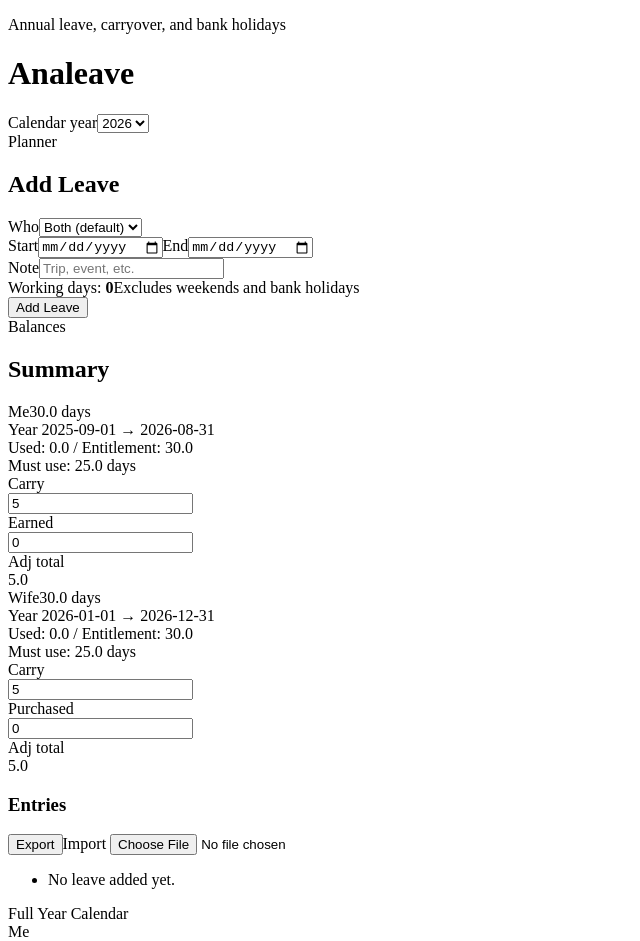
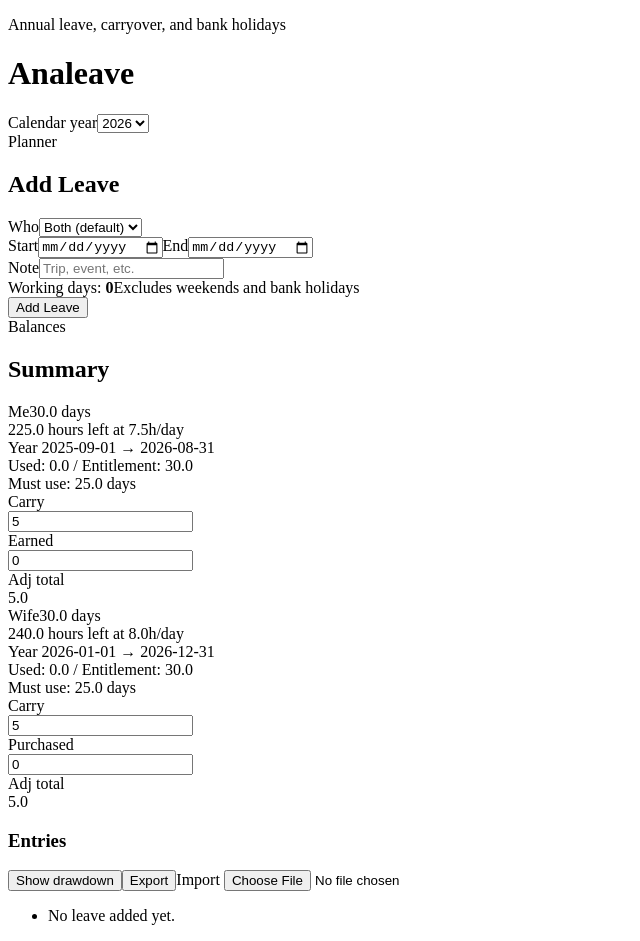
Before and after one commit to ajs117/analeave, a React (Vite) app: page / in a window 1280 px wide. Shown: the top 941 px of the page, without its empty margins (0-640 px from the left). Built offline with nearby package versions, Linux system fonts and the light colour scheme; the HTML template or start-up script is replaced by a standard one.

Commit message:
Add leave drawdown hours view

```diff
--- a/src/components/Summary.jsx
+++ b/src/components/Summary.jsx
@@ -1,8 +1,10 @@
-import React from 'react'
-import { computeBalances, formatDate, getAdjustmentRecord, upsertAdjustment, getEntryWorkingDays } from '../utils/leaveService'
+import React, { useMemo, useState } from 'react'
+import { computeBalances, computeDrawdownTimeline, formatDate, getAdjustmentRecord, upsertAdjustment, getEntryWorkingDays } from '../utils/leaveService'
 
 export default function Summary({ data, setData, year }){
   const balances = computeBalances(data, year)
+  const drawdown = useMemo(() => computeDrawdownTimeline(data, year), [data, year])
+  const [showDrawdown, setShowDrawdown] = useState(false)
 
   const remove = (id)=>{
     setData(prev => ({...prev, entries: prev.entries.filter(e=>e.id!==id)}))
@@ -55,6 +57,9 @@ export default function Summary({ data, setData, year }){
                 return <span className={neg}>{rem.toFixed(1)} days</span>
               })()}
             </div>
+            <div className="text-xs text-slate-300">
+              {balances[key].remainingHours.toFixed(1)} hours left at {balances[key].hoursPerDay.toFixed(1)}h/day
+            </div>
             <div className="text-xs text-slate-400">Year {balances[key].yearStart} → {balances[key].yearEnd}</div>
             <div className="text-xs text-slate-300">Used: {balances[key].used.toFixed(1)} / Entitlement: {balances[key].entitlement.toFixed(1)}</div>
             <div className="text-xs text-amber-200">Must use: {balances[key].mustUse?.toFixed(1) ?? '0.0'} days</div>
@@ -100,7 +105,10 @@ export default function Summary({ data, setData, year }){
 
       <div className="flex items-center justify-between">
         <h3 className="section-title">Entries</h3>
-        <div className="flex gap-2">
+        <div className="flex flex-wrap gap-2 justify-end">
+          <button className="btn-secondary" type="button" onClick={()=>setShowDrawdown(v=>!v)}>
+            {showDrawdown ? 'Hide drawdown' : 'Show drawdown'}
+          </button>
           <button className="btn-secondary" onClick={exportJSON}>Export</button>
           <label className="btn-secondary cursor-pointer">
             Import <input className="hidden" type="file" onChange={importJSON} />
@@ -126,6 +134,57 @@ export default function Summary({ data, setData, year }){
           </li>
         ))}
       </ul>
+
+      {showDrawdown && (
+        <div className="space-y-3 border-t border-white/10 pt-4">
+          <div className="flex items-center gap-2">
+            <span className="pill bg-violet-500/20 text-violet-100">Hidden</span>
+            <h3 className="section-title">Drawdown by Interval</h3>
+          </div>
+          <p className="text-sm text-slate-300">
+            Remaining hours after each leave interval, using {balances.me.hoursPerDay.toFixed(1)} hours/day for me and {balances.wife.hoursPerDay.toFixed(1)} hours/day for wife.
+          </p>
+
+          <div className="grid gap-4 md:grid-cols-2">
+            {Object.keys(drawdown).map(person => {
+              const personTimeline = drawdown[person]
+              return (
+                <div key={person} className="bg-white/5 border border-white/10 rounded-lg p-3 space-y-3">
+                  <div className="flex items-center justify-between gap-2">
+                    <span className={person === 'me' ? 'pill bg-blue-500/20 text-blue-100' : 'pill bg-orange-500/20 text-orange-100'}>
+                      {data.people[person].label}
+                    </span>
+                    <span className="text-xs text-slate-400">Opening: {personTimeline.openingHours.toFixed(1)} hours</span>
+                  </div>
+
+                  {personTimeline.intervals.length === 0 ? (
+                    <div className="text-sm text-slate-400">No leave intervals in this leave year.</div>
+                  ) : (
+                    <ul className="space-y-2 max-h-64 overflow-y-auto pr-1">
+                      {personTimeline.intervals.map(interval => (
+                        <li key={interval.id} className="rounded-md border border-white/10 bg-slate-950/20 px-3 py-2">
+                          <div className="flex flex-wrap items-center justify-between gap-2 text-sm">
+                            <span className="text-white font-medium">{formatDate(interval.start)} → {formatDate(interval.end)}</span>
+                            <span className="text-slate-300">-{interval.hours.toFixed(1)}h ({interval.days.toFixed(1)}d)</span>
+                          </div>
+                          <div className="mt-1 text-xs text-slate-400 flex flex-wrap items-center gap-2">
+                            <span>Remaining: {interval.remainingHours.toFixed(1)} hours</span>
+                            {interval.note && <span>• {interval.note}</span>}
+                          </div>
+                        </li>
+                      ))}
+                    </ul>
+                  )}
+
+                  <div className="text-xs text-slate-400">
+                    Closing balance: {personTimeline.closingHours.toFixed(1)} hours
+                  </div>
+                </div>
+              )
+            })}
+          </div>
+        </div>
+      )}
     </div>
   )
 }
--- a/src/utils/leaveService.js
+++ b/src/utils/leaveService.js
@@ -5,8 +5,8 @@ const id = ()=> Date.now().toString(36) + Math.random().toString(36).slice(2,8)
 
 export const defaultData = {
   people: {
-    me: { label: 'Me', yearStartMonth: 9, entitlement:25, carryOverLimit:5, maxEarned:5, region:'UK' },
-    wife: { label: 'Wife', yearStartMonth: 1, entitlement:25, carryOverLimit:5, maxPurchased:15, region:'HK' }
+    me: { label: 'Me', yearStartMonth: 9, entitlement:25, carryOverLimit:5, maxEarned:5, region:'UK', hoursPerDay: 7.5 },
+    wife: { label: 'Wife', yearStartMonth: 1, entitlement:25, carryOverLimit:5, maxPurchased:15, region:'HK', hoursPerDay: 8 }
   },
   entries: [],
   adjustments: [] // per person per leave-year: carryOver, purchased, earned
@@ -17,10 +17,14 @@ export function loadData(){
     const raw = localStorage.getItem('ana-leave')
     if(!raw) return structuredClone(defaultData)
     const parsed = JSON.parse(raw)
+    const parsedPeople = parsed.people || {}
     return {
       ...defaultData,
       ...parsed,
-      people: { ...defaultData.people, ...(parsed.people || {}) },
+      people: {
+        me: { ...defaultData.people.me, ...(parsedPeople.me || {}) },
+        wife: { ...defaultData.people.wife, ...(parsedPeople.wife || {}) },
+      },
       entries: parsed.entries || [],
       adjustments: parsed.adjustments || []
     }
@@ -116,6 +120,7 @@ export function computeBalances(data, viewYear = new Date().getFullYear()){
   const res = {}
   Object.keys(data.people).forEach(k=>{
     const p = data.people[k]
+    const hoursPerDay = Number(p.hoursPerDay) || 8
     const { yearStart, yearEnd } = getYearWindowForView(p.yearStartMonth, viewYear)
     const yearStartYear = yearStart.getFullYear()
 
@@ -164,17 +169,24 @@ export function computeBalances(data, viewYear = new Date().getFullYear()){
 
     const entitlement = p.entitlement + carry + purchased + earned
     const remaining = entitlement - used
+    const entitlementHours = entitlement * hoursPerDay
+    const usedHours = used * hoursPerDay
+    const remainingHours = remaining * hoursPerDay
 
     const mustUse = Math.max(0, remaining - (p.carryOverLimit ?? 0))
 
     res[k] = {
       remaining,
+      remainingHours,
       used,
+      usedHours,
       entitlement,
+      entitlementHours,
       carry,
       mustUse,
       purchased,
       earned,
+      hoursPerDay,
       yearStart: dateToLocalISO(yearStart),
       yearEnd: dateToLocalISO(yearEnd),
       yearStartYear
@@ -183,6 +195,59 @@ export function computeBalances(data, viewYear = new Date().getFullYear()){
   return res
 }
 
+export function computeDrawdownTimeline(data, viewYear = new Date().getFullYear()){
+  const balances = computeBalances(data, viewYear)
+  const result = {}
+
+  Object.keys(data.people).forEach(person => {
+    const balance = balances[person]
+    const personData = data.people[person]
+    const hoursPerDay = Number(personData.hoursPerDay) || 8
+    const start = new Date(balance.yearStart)
+    const end = new Date(balance.yearEnd)
+
+    const relevantEntries = (data.entries || [])
+      .filter(entry => entry.person === person && !(new Date(entry.end) < start || new Date(entry.start) > end))
+      .map(entry => {
+        const clippedStart = new Date(entry.start) < start ? dateToLocalISO(start) : entry.start
+        const clippedEnd = new Date(entry.end) > end ? dateToLocalISO(end) : entry.end
+        const days = workingDaysInRange(clippedStart, clippedEnd)
+        return {
+          id: entry.id,
+          start: clippedStart,
+          end: clippedEnd,
+          note: entry.note || '',
+          days,
+          hours: days * hoursPerDay,
+        }
+      })
+      .sort((left, right) => {
+        const leftStart = new Date(left.start).getTime()
+        const rightStart = new Date(right.start).getTime()
+        if(leftStart !== rightStart) return leftStart - rightStart
+        return new Date(left.end).getTime() - new Date(right.end).getTime()
+      })
+
+    let remainingHours = balance.entitlementHours
+    const intervals = relevantEntries.map(entry => {
+      remainingHours -= entry.hours
+      return {
+        ...entry,
+        remainingHours,
+      }
+    })
+
+    result[person] = {
+      hoursPerDay,
+      openingHours: balance.entitlementHours,
+      intervals,
+      closingHours: remainingHours,
+    }
+  })
+
+  return result
+}
+
 function clamp(n, min, max){
   const num = Number.isFinite(n) ? n : 0
   if(max !== undefined && num > max) return max
```
